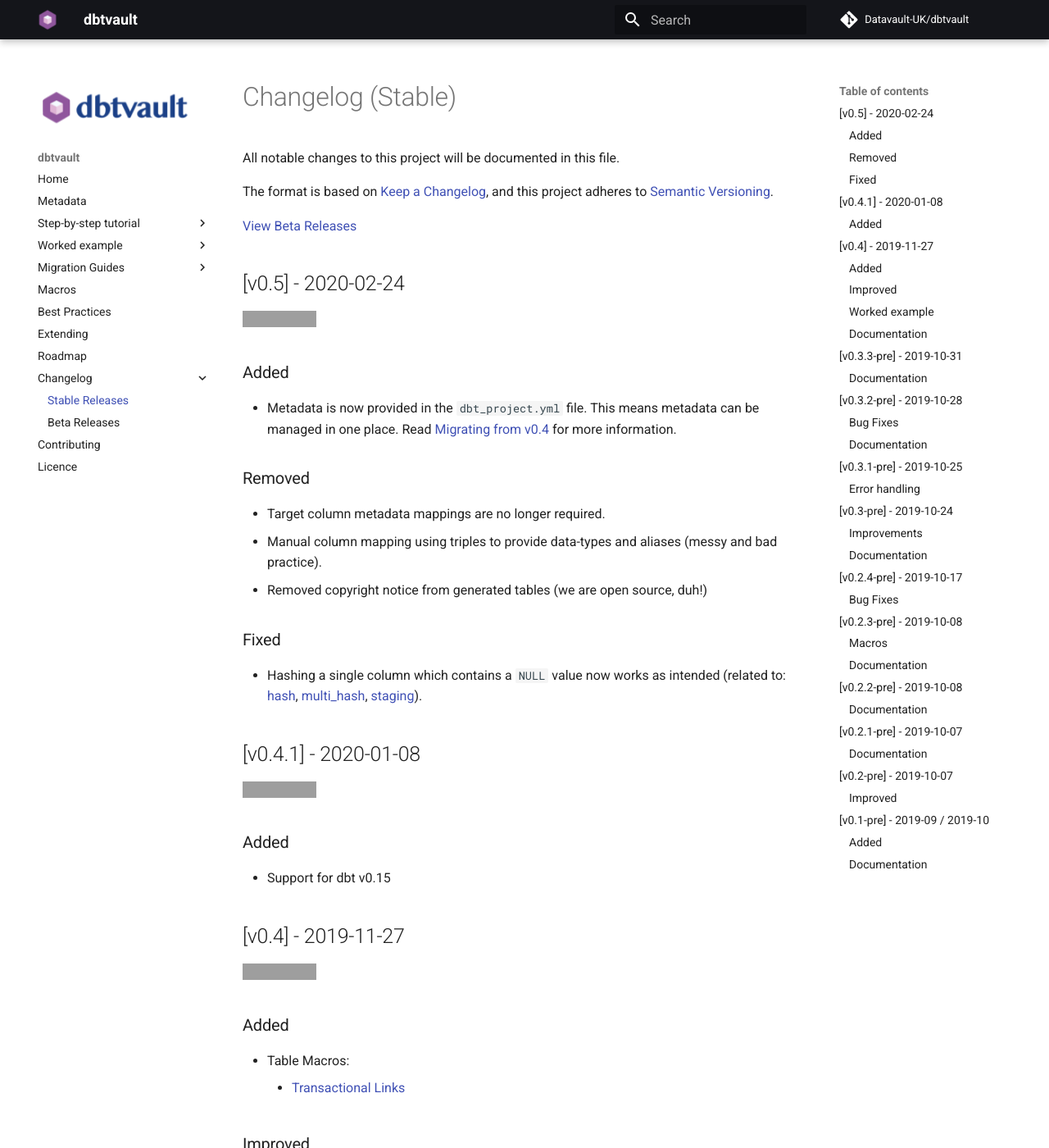
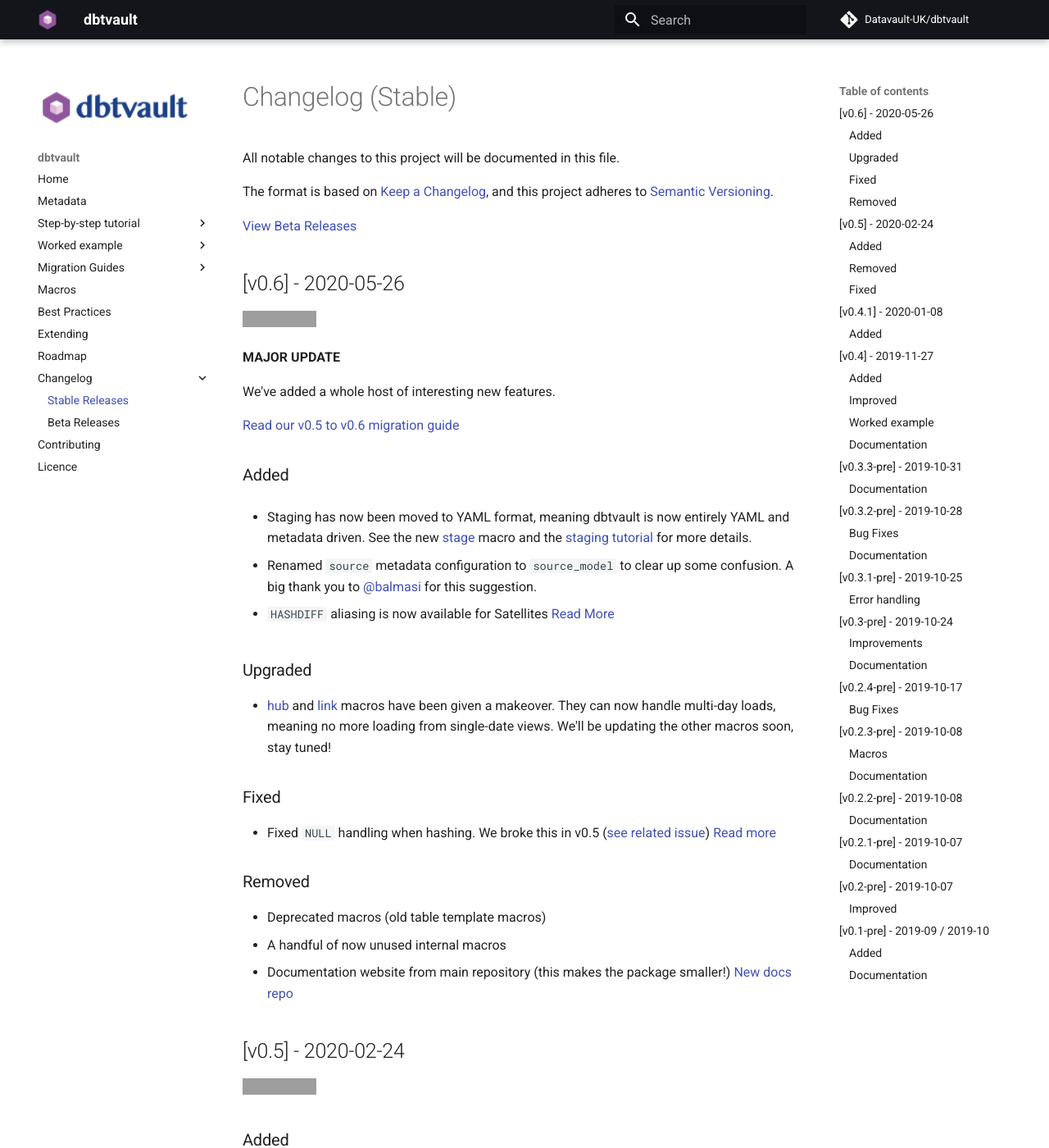
Before and after one commit to Datavault-UK/automate-dv-docs, an MkDocs documentation site: the page built from docs/changelog/stable.md, in a window 1280 px wide and 1400 px high. Shown: the whole window at 82% size. Built offline with MkDocs 1.6.1 and Material for MkDocs 9.7.7, drawn with Linux system fonts in a browser that asks for light colours; comment, search, counter and statistics services are not loaded; grey boxes are pictures that could not be loaded.

Commit message:
Added 0.6 changes to changelog

```diff
--- a/docs/changelog/stable.md
+++ b/docs/changelog/stable.md
@@ -5,6 +5,44 @@
 and this project adheres to [Semantic Versioning](https://semver.org/spec/v2.0.0.html).
 
 [View Beta Releases](beta.md)
+
+## [v0.6] - 2020-05-26
+[![Documentation Status](https://readthedocs.org/projects/dbtvault/badge/?version=v0.6)](https://dbtvault.readthedocs.io/en/v0.6/?badge=v0.6)
+
+**MAJOR UPDATE**
+
+We've added a whole host of interesting new features.
+
+[Read our v0.5 to v0.6 migration guide](../migration_guides/migrating_v0.5_v0.6.md)
+
+### Added
+
+- Staging has now been moved to YAML format, meaning dbtvault is now entirely YAML and metadata driven.
+See the new [stage](../macros.md#stage) macro and the [staging tutorial](../tutorial/tut_staging.md) for more details.
+
+- Renamed `source` metadata configuration to `source_model` to clear up some confusion.
+A big thank you to @balmasi for this suggestion.
+
+- `HASHDIFF` aliasing is now available for Satellites
+[Read More](../migration_guides/migrating_v0.5_v0.6.md#hashdiff-aliasing)
+
+### Upgraded
+
+- [hub](../macros.md#hub) and [link](../macros.md#link) macros have been given a makeover.
+They can now handle multi-day loads, meaning no more loading from single-date views.
+We'll be updating the other macros soon, stay tuned!
+
+### Fixed
+
+- Fixed `NULL` handling when hashing. We broke this in v0.5 ([see related issue](https://github.com/Datavault-UK/dbtvault/issues/5))
+[Read more](../best_practices.md#how-do-we-hash)
+
+### Removed
+
+- Deprecated macros (old table template macros)
+- A handful of now unused internal macros
+- Documentation website from main repository (this makes the package smaller!)
+[New docs repo](https://github.com/Datavault-UK/dbtvault-docs)
 
 ## [v0.5] - 2020-02-24
 [![Documentation Status](https://readthedocs.org/projects/dbtvault/badge/?version=v0.5)](https://dbtvault.readthedocs.io/en/v0.5/?badge=v0.5)
```
